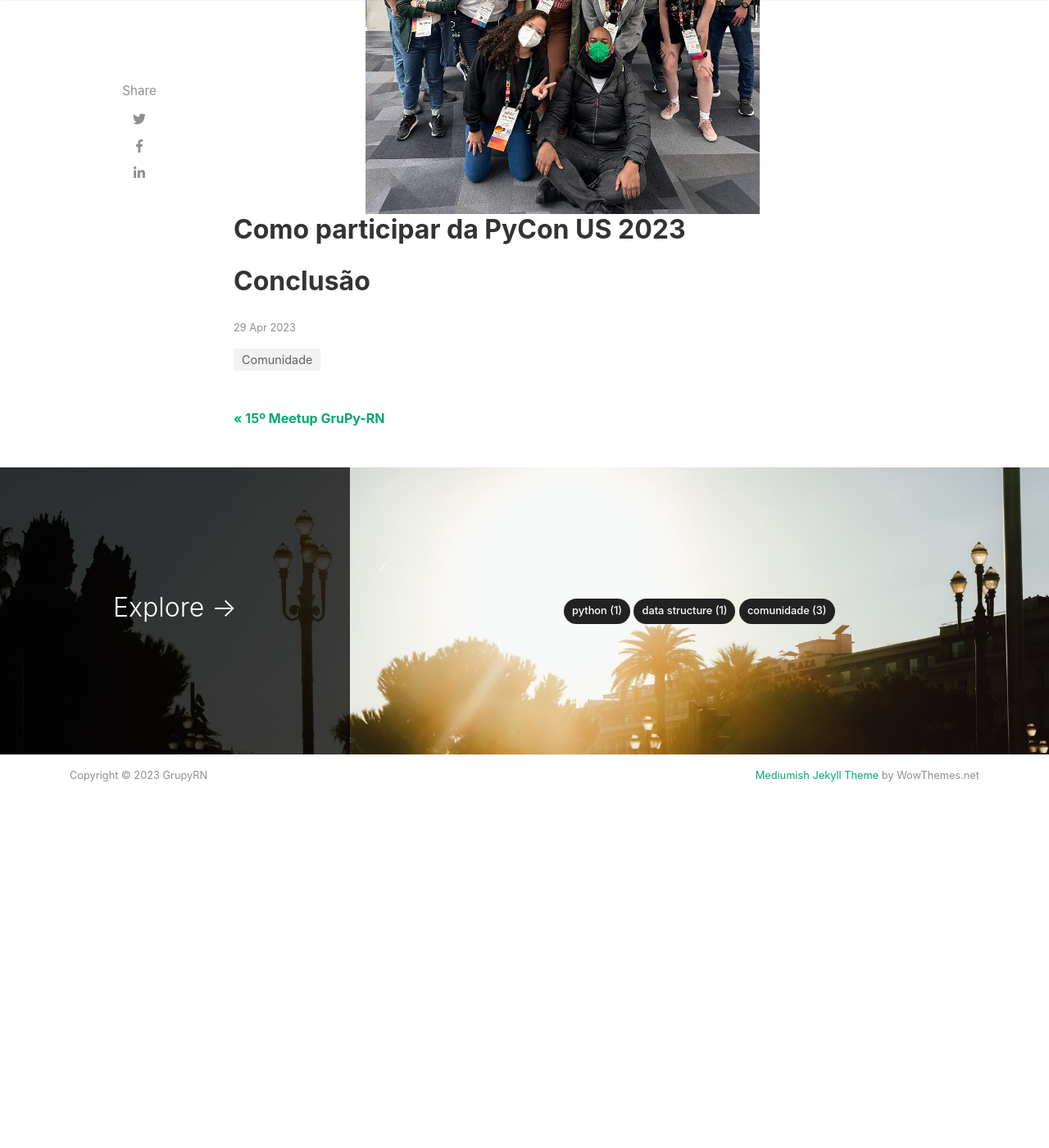
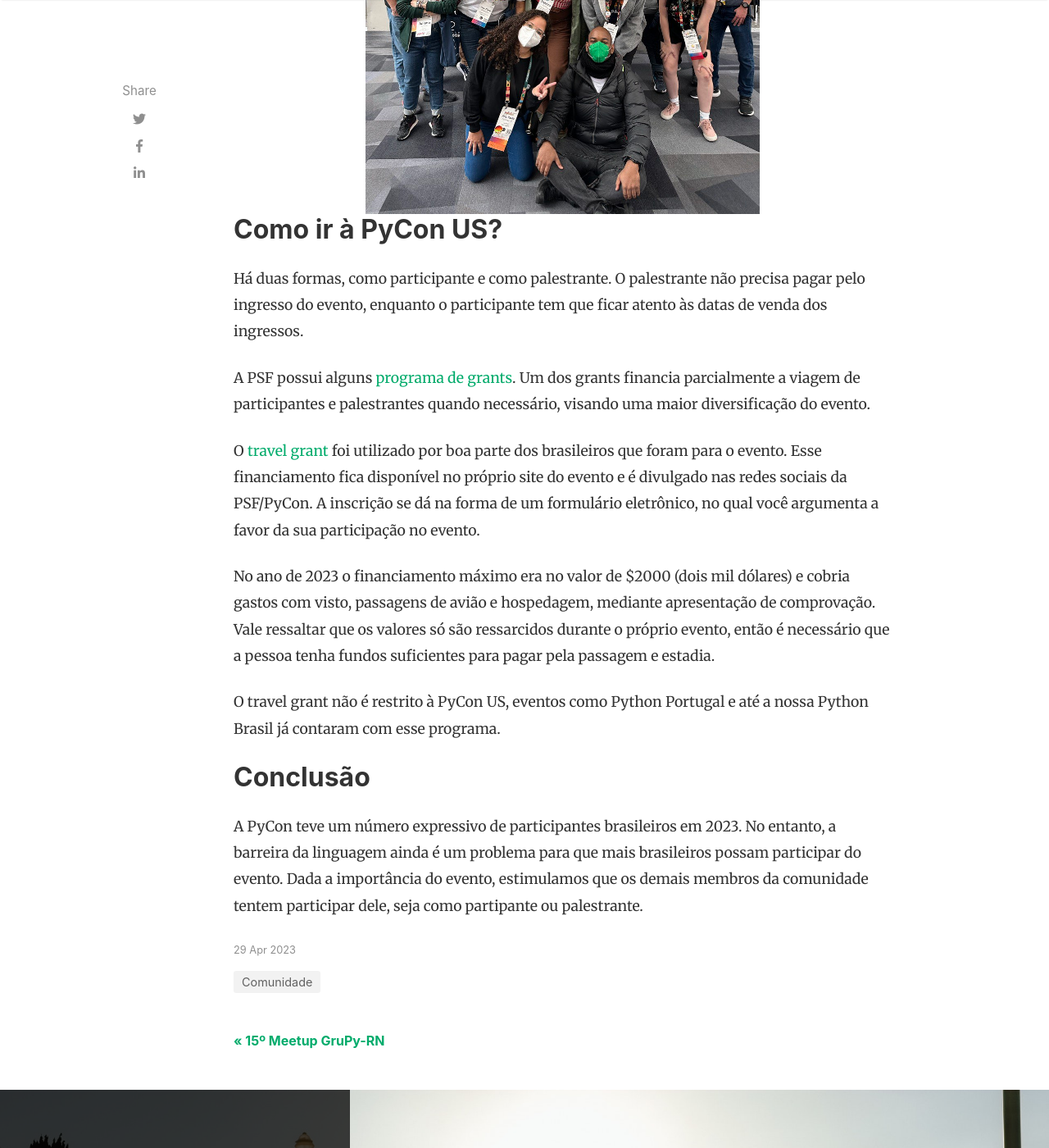
Before and after one commit to grupyrn/blog, a Jekyll site: the page built from _posts/2023-04-29-pycon-2023.md, in a window 1280 px wide and 1400 px high, scrolled down 3535 px. Shown: the whole window at 82% size. Built offline with Jekyll 4.4.1, drawn with Linux system fonts in a browser that asks for light colours; nearby versions of some CDN libraries; comment, search, counter and statistics services are not loaded; before the commit the page ends 4564 px from its top, so only the background shows below that; some of the changed text lies outside the part shown.

Commit message:
Update pycon blog

```diff
--- a/_posts/2023-04-29-pycon-2023.md
+++ b/_posts/2023-04-29-pycon-2023.md
@@ -46,6 +46,18 @@
     <img src="{{ site.baseurl }}/assets/images/2023/brs-pycon-2023.jpeg" width="60%" />
 </div>
 
-## Como participar da PyCon US 2023
+## Como ir à PyCon US?
+
+Há duas formas, como participante e como palestrante. O palestrante não precisa pagar pelo ingresso do evento, enquanto o participante tem que ficar atento às datas de venda dos ingressos.
+
+A PSF possui alguns [programa de grants](https://www.python.org/psf/grants/). Um dos grants financia parcialmente a viagem de participantes e palestrantes quando necessário, visando uma maior diversificação do evento.
+
+O [travel grant](https://us.pycon.org/2023/attend/travel-grants/) foi utilizado por boa parte dos brasileiros que foram para o evento. Esse financiamento fica disponível no próprio site do evento e é divulgado nas redes sociais da PSF/PyCon. A inscrição se dá na forma de um formulário eletrônico, no qual você argumenta a favor da sua participação no evento.
+
+No ano de 2023 o financiamento máximo era no valor de $2000 (dois mil dólares) e cobria gastos com visto, passagens de avião e hospedagem, mediante apresentação de comprovação. Vale ressaltar que os valores só são ressarcidos durante o próprio evento, então é necessário que a pessoa tenha fundos suficientes para pagar pela passagem e estadia.
+
+O travel grant não é restrito à PyCon US, eventos como Python Portugal e até a nossa Python Brasil já contaram com esse programa.
 
 ## Conclusão
+
+A PyCon teve um número expressivo de participantes brasileiros em 2023. No entanto, a barreira da linguagem ainda é um problema para que mais brasileiros possam participar do evento. Dada a importância do evento, estimulamos que os demais membros da comunidade tentem participar dele, seja como partipante ou palestrante.
```
Also changed, not shown: other parts of _posts/2023-04-29-pycon-2023.md (+2 -2 lines), README.md.
